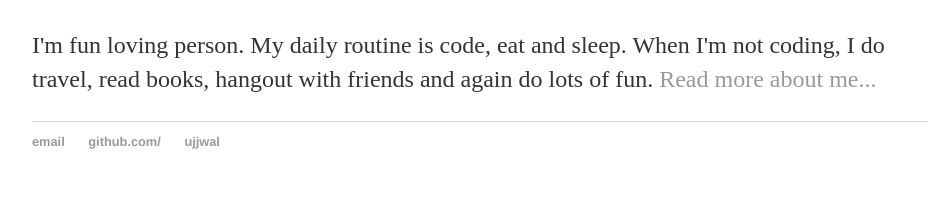
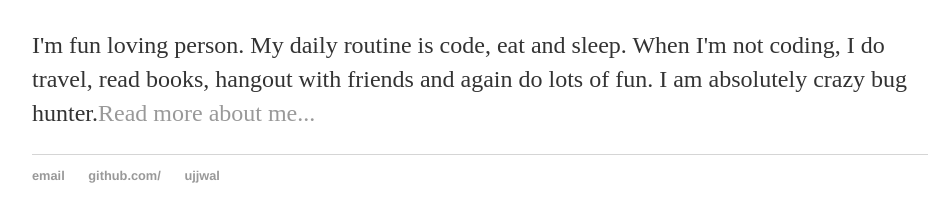
Before and after one commit to ujjwaleon/ujjwal0001.github.io, a plain HTML site: page index.html in a window 1280 px wide. Shown: the part 168-390 px from the top of the page, without its empty margins (160-1098 px from the left). Drawn offline with Linux system fonts and the light colour scheme.

Commit message:
some text added in previous text

```diff
--- a/index.html
+++ b/index.html
@@ -16,7 +16,7 @@
 		<div class="container">
     		<div class="blurb">
         		<h1>Hello there, I'm ujjwal</h1>
-				<p>I'm fun loving person. My daily routine is code, eat and sleep. When I'm not coding, I do travel, read books, hangout with friends and again do lots of fun. <a href="">Read more about me...</a></p>
+				<p>I'm fun loving person. My daily routine is code, eat and sleep. When I'm not coding, I do travel, read books, hangout with friends and again do lots of fun. I am absolutely crazy bug hunter.<a href="">Read more about me...</a></p>
     		</div><!-- /.blurb -->
 		</div><!-- /.container -->
 		<footer>
```
